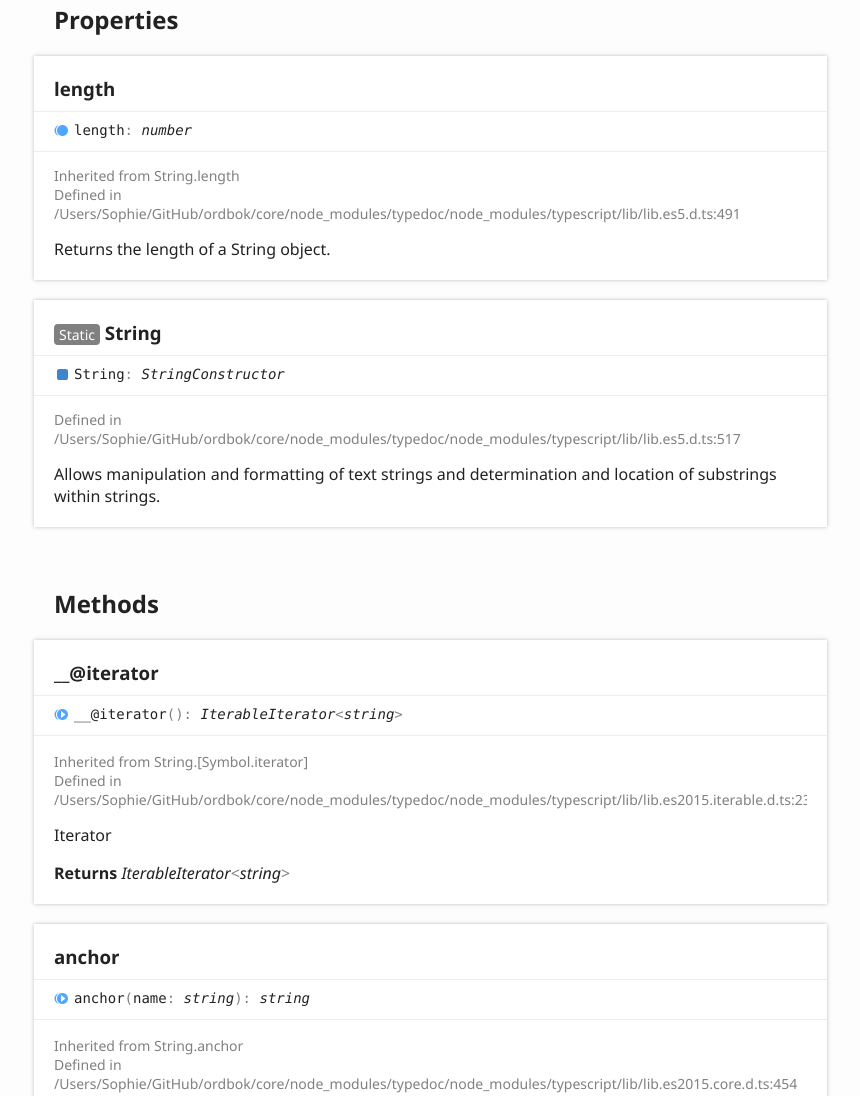
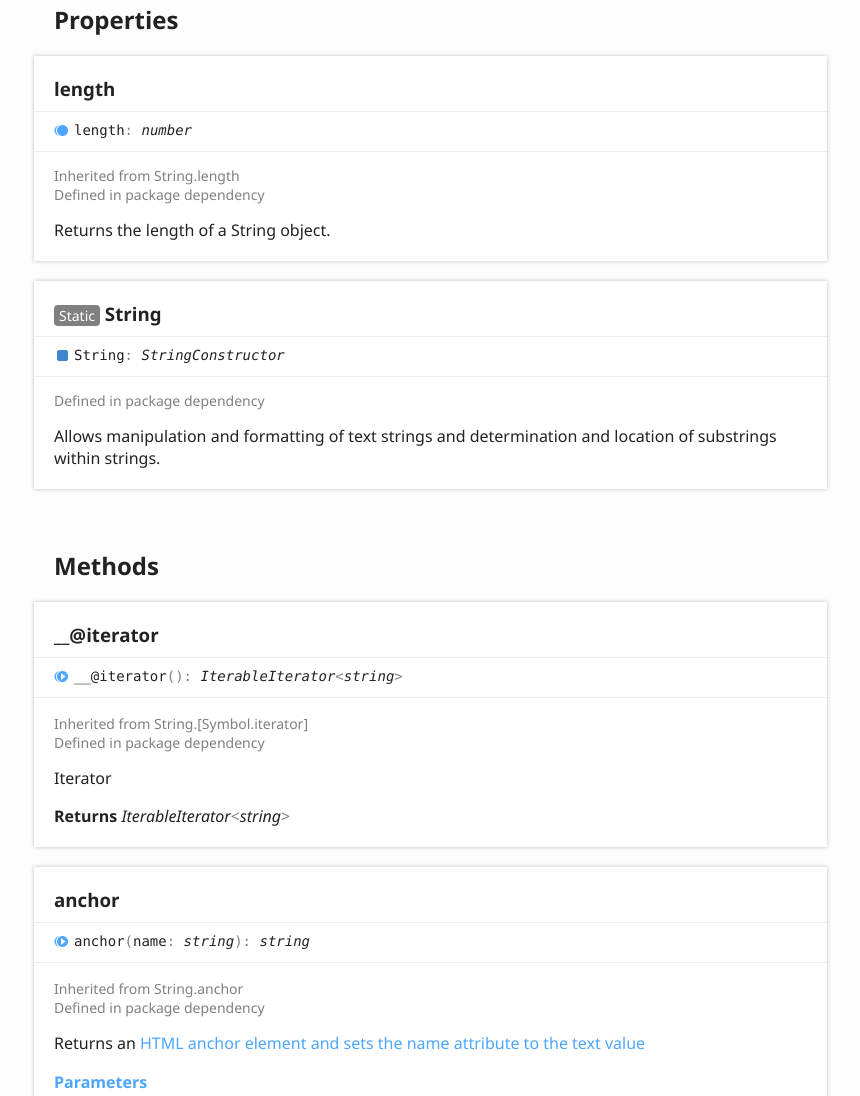
Before and after one commit to ordbok/library, a website: page docs/classes/text.html in a window 1280 px wide. Shown: the part 1782-2878 px from the top of the page, without its empty margins (6-866 px from the left). Drawn offline with Linux system fonts and the light colour scheme.

Commit message:
Update documentation theme

```diff
--- a/docs/classes/text.html
+++ b/docs/classes/text.html
@@ -200,7 +200,7 @@
 					<aside class="tsd-sources">
 						<p>Inherited from String.length</p>
 						<ul>
-							<li>Defined in /Users/Sophie/GitHub/ordbok/core/node_modules/typedoc/node_modules/typescript/lib/lib.es5.d.ts:491</li>
+							<li>Defined in package dependency</li>
 						</ul>
 					</aside>
 					<div class="tsd-comment tsd-typography">
@@ -215,7 +215,7 @@
 					<div class="tsd-signature tsd-kind-icon">String<span class="tsd-signature-symbol">:</span> <span class="tsd-signature-type">StringConstructor</span></div>
 					<aside class="tsd-sources">
 						<ul>
-							<li>Defined in /Users/Sophie/GitHub/ordbok/core/node_modules/typedoc/node_modules/typescript/lib/lib.es5.d.ts:517</li>
+							<li>Defined in package dependency</li>
 						</ul>
 					</aside>
 					<div class="tsd-comment tsd-typography">
@@ -238,7 +238,7 @@
 							<aside class="tsd-sources">
 								<p>Inherited from String.[Symbol.iterator]</p>
 								<ul>
-									<li>Defined in /Users/Sophie/GitHub/ordbok/core/node_modules/typedoc/node_modules/typescript/lib/lib.es2015.iterable.d.ts:235</li>
+									<li>Defined in package dependency</li>
 								</ul>
 							</aside>
 							<div class="tsd-comment tsd-typography">
@@ -261,7 +261,7 @@
 							<aside class="tsd-sources">
 								<p>Inherited from String.anchor</p>
 								<ul>
-									<li>Defined in /Users/Sophie/GitHub/ordbok/core/node_modules/typedoc/node_modules/typescript/lib/lib.es2015.core.d.ts:454</li>
+									<li>Defined in package dependency</li>
 								</ul>
 							</aside>
 							<div class="tsd-comment tsd-typography">
@@ -292,7 +292,7 @@
 							<aside class="tsd-sources">
 								<p>Inherited from String.big</p>
 								<ul>
-									<li>Defined in /Users/Sophie/GitHub/ordbok/core/node_modules/typedoc/node_modules/typescript/lib/lib.es2015.core.d.ts:457</li>
+									<li>Defined in package dependency</li>
 								</ul>
 							</aside>
 							<div class="tsd-comment tsd-typography">
@@ -315,7 +315,7 @@
 							<aside class="tsd-sources">
 								<p>Inherited from String.blink</p>
 								<ul>
-									<li>Defined in /Users/Sophie/GitHub/ordbok/core/node_modules/typedoc/node_modules/typescript/lib/lib.es2015.core.d.ts:460</li>
+									<li>Defined in package dependency</li>
 								</ul>
 							</aside>
 							<div class="tsd-comment tsd-typography">
@@ -338,7 +338,7 @@
 							<aside class="tsd-sources">
 								<p>Inherited from String.bold</p>
 								<ul>
-									<li>Defined in /Users/Sophie/GitHub/ordbok/core/node_modules/typedoc/node_modules/typescript/lib/lib.es2015.core.d.ts:463</li>
+									<li>Defined in package dependency</li>
 								</ul>
 							</aside>
 							<div class="tsd-comment tsd-typography">
@@ -361,7 +361,7 @@
 							<aside class="tsd-sources">
 								<p>Inherited from String.charAt</p>
 								<ul>
-									<li>Defined in /Users/Sophie/GitHub/ordbok/core/node_modules/typedoc/node_modules/typescript/lib/lib.es5.d.ts:392</li>
+									<li>Defined in package dependency</li>
 								</ul>
 							</aside>
 							<div class="tsd-comment tsd-typography">
@@ -393,7 +393,7 @@
 							<aside class="tsd-sources">
 								<p>Inherited from String.charCodeAt</p>
 								<ul>
-									<li>Defined in /Users/Sophie/GitHub/ordbok/core/node_modules/typedoc/node_modules/typescript/lib/lib.es5.d.ts:398</li>
+									<li>Defined in package dependency</li>
 								</ul>
 							</aside>
 							<div class="tsd-comment tsd-typography">
@@ -425,7 +425,7 @@
 							<aside class="tsd-sources">
 								<p>Inherited from String.codePointAt</p>
 								<ul>
-									<li>Defined in /Users/Sophie/GitHub/ordbok/core/node_modules/typedoc/node_modules/typescript/lib/lib.es2015.core.d.ts:402</li>
+									<li>Defined in package dependency</li>
 								</ul>
 							</aside>
 							<div class="tsd-comment tsd-typography">
@@ -461,7 +461,7 @@
 							<aside class="tsd-sources">
 								<p>Inherited from String.concat</p>
 								<ul>
-									<li>Defined in /Users/Sophie/GitHub/ordbok/core/node_modules/typedoc/node_modules/typescript/lib/lib.es5.d.ts:404</li>
+									<li>Defined in package dependency</li>
 								</ul>
 							</aside>
 							<div class="tsd-comment tsd-typography">
@@ -525,7 +525,7 @@
 							<aside class="tsd-sources">
 								<p>Inherited from String.fixed</p>
 								<ul>
-									<li>Defined in /Users/Sophie/GitHub/ordbok/core/node_modules/typedoc/node_modules/typescript/lib/lib.es2015.core.d.ts:466</li>
+									<li>Defined in package dependency</li>
 								</ul>
 							</aside>
 							<div class="tsd-comment tsd-typography">
@@ -548,7 +548,7 @@
 							<aside class="tsd-sources">
 								<p>Inherited from String.fontcolor</p>
 								<ul>
-									<li>Defined in /Users/Sophie/GitHub/ordbok/core/node_modules/typedoc/node_modules/typescript/lib/lib.es2015.core.d.ts:469</li>
+									<li>Defined in package dependency</li>
 								</ul>
 							</aside>
 							<div class="tsd-comment tsd-typography">
@@ -578,7 +578,7 @@
 							<aside class="tsd-sources">
 								<p>Inherited from String.fontsize</p>
 								<ul>
-									<li>Defined in /Users/Sophie/GitHub/ordbok/core/node_modules/typedoc/node_modules/typescript/lib/lib.es2015.core.d.ts:472</li>
+									<li>Defined in package dependency</li>
 								</ul>
 							</aside>
 							<div class="tsd-comment tsd-typography">
@@ -598,7 +598,7 @@
 							<aside class="tsd-sources">
 								<p>Inherited from String.fontsize</p>
 								<ul>
-									<li>Defined in /Users/Sophie/GitHub/ordbok/core/node_modules/typedoc/node_modules/typescript/lib/lib.es2015.core.d.ts:475</li>
+									<li>Defined in package dependency</li>
 								</ul>
 							</aside>
 							<div class="tsd-comment tsd-typography">
@@ -627,7 +627,7 @@
 							<aside class="tsd-sources">
 								<p>Inherited from String.includes</p>
 								<ul>
-									<li>Defined in /Users/Sophie/GitHub/ordbok/core/node_modules/typedoc/node_modules/typescript/lib/lib.es2015.core.d.ts:411</li>
+									<li>Defined in package dependency</li>
 								</ul>
 							</aside>
 							<div class="tsd-comment tsd-typography">
@@ -667,7 +667,7 @@
 							<aside class="tsd-sources">
 								<p>Inherited from String.indexOf</p>
 								<ul>
-									<li>Defined in /Users/Sophie/GitHub/ordbok/core/node_modules/typedoc/node_modules/typescript/lib/lib.es5.d.ts:411</li>
+									<li>Defined in package dependency</li>
 								</ul>
 							</aside>
 							<div class="tsd-comment tsd-typography">
@@ -705,7 +705,7 @@
 							<aside class="tsd-sources">
 								<p>Inherited from String.italics</p>
 								<ul>
-									<li>Defined in /Users/Sophie/GitHub/ordbok/core/node_modules/typedoc/node_modules/typescript/lib/lib.es2015.core.d.ts:478</li>
+									<li>Defined in package dependency</li>
 								</ul>
 							</aside>
 							<div class="tsd-comment tsd-typography">
@@ -728,7 +728,7 @@
 							<aside class="tsd-sources">
 								<p>Inherited from String.lastIndexOf</p>
 								<ul>
-									<li>Defined in /Users/Sophie/GitHub/ordbok/core/node_modules/typedoc/node_modules/typescript/lib/lib.es5.d.ts:418</li>
+									<li>Defined in package dependency</li>
 								</ul>
 							</aside>
 							<div class="tsd-comment tsd-typography">
@@ -766,7 +766,7 @@
 							<aside class="tsd-sources">
 								<p>Inherited from String.link</p>
 								<ul>
-									<li>Defined in /Users/Sophie/GitHub/ordbok/core/node_modules/typedoc/node_modules/typescript/lib/lib.es2015.core.d.ts:481</li>
+									<li>Defined in package dependency</li>
 								</ul>
 							</aside>
 							<div class="tsd-comment tsd-typography">
@@ -796,7 +796,7 @@
 								<p>Inherited from String.localeCompare</p>
 								<p>Overrides String.localeCompare</p>
 								<ul>
-									<li>Defined in /Users/Sophie/GitHub/ordbok/core/node_modules/typedoc/node_modules/typescript/lib/lib.es5.d.ts:424</li>
+									<li>Defined in package dependency</li>
 								</ul>
 							</aside>
 							<div class="tsd-comment tsd-typography">
@@ -829,7 +829,7 @@
 								<p>Inherited from String.match</p>
 								<p>Overrides String.match</p>
 								<ul>
-									<li>Defined in /Users/Sophie/GitHub/ordbok/core/node_modules/typedoc/node_modules/typescript/lib/lib.es5.d.ts:430</li>
+									<li>Defined in package dependency</li>
 								</ul>
 							</aside>
 							<div class="tsd-comment tsd-typography">
@@ -865,7 +865,7 @@
 							<aside class="tsd-sources">
 								<p>Inherited from String.normalize</p>
 								<ul>
-									<li>Defined in /Users/Sophie/GitHub/ordbok/core/node_modules/typedoc/node_modules/typescript/lib/lib.es2015.core.d.ts:426</li>
+									<li>Defined in package dependency</li>
 								</ul>
 							</aside>
 							<div class="tsd-comment tsd-typography">
@@ -890,7 +890,7 @@
 							<aside class="tsd-sources">
 								<p>Inherited from String.normalize</p>
 								<ul>
-									<li>Defined in /Users/Sophie/GitHub/ordbok/core/node_modules/typedoc/node_modules/typescript/lib/lib.es2015.core.d.ts:434</li>
+									<li>Defined in package dependency</li>
 								</ul>
 							</aside>
 							<div class="tsd-comment tsd-typography">
@@ -924,7 +924,7 @@
 							<aside class="tsd-sources">
 								<p>Inherited from String.padEnd</p>
 								<ul>
-									<li>Defined in /Users/Sophie/GitHub/ordbok/core/node_modules/typedoc/node_modules/typescript/lib/lib.es2017.string.d.ts:46</li>
+									<li>Defined in package dependency</li>
 								</ul>
 							</aside>
 							<div class="tsd-comment tsd-typography">
@@ -966,7 +966,7 @@
 							<aside class="tsd-sources">
 								<p>Inherited from String.padStart</p>
 								<ul>
-									<li>Defined in /Users/Sophie/GitHub/ordbok/core/node_modules/typedoc/node_modules/typescript/lib/lib.es2017.string.d.ts:33</li>
+									<li>Defined in package dependency</li>
 								</ul>
 							</aside>
 							<div class="tsd-comment tsd-typography">
@@ -1030,7 +1030,7 @@
 							<aside class="tsd-sources">
 								<p>Inherited from String.repeat</p>
 								<ul>
-									<li>Defined in /Users/Sophie/GitHub/ordbok/core/node_modules/typedoc/node_modules/typescript/lib/lib.es2015.core.d.ts:441</li>
+									<li>Defined in package dependency</li>
 								</ul>
 							</aside>
 							<div class="tsd-comment tsd-typography">
@@ -1065,7 +1065,7 @@
 								<p>Inherited from String.replace</p>
 								<p>Overrides String.replace</p>
 								<ul>
-									<li>Defined in /Users/Sophie/GitHub/ordbok/core/node_modules/typedoc/node_modules/typescript/lib/lib.es5.d.ts:437</li>
+									<li>Defined in package dependency</li>
 								</ul>
 							</aside>
 							<div class="tsd-comment tsd-typography">
@@ -1095,7 +1095,7 @@
 								<p>Inherited from String.replace</p>
 								<p>Overrides String.replace</p>
 								<ul>
-									<li>Defined in /Users/Sophie/GitHub/ordbok/core/node_modules/typedoc/node_modules/typescript/lib/lib.es5.d.ts:444</li>
+									<li>Defined in package dependency</li>
 								</ul>
 							</aside>
 							<div class="tsd-comment tsd-typography">
@@ -1155,7 +1155,7 @@
 								<p>Inherited from String.search</p>
 								<p>Overrides String.search</p>
 								<ul>
-									<li>Defined in /Users/Sophie/GitHub/ordbok/core/node_modules/typedoc/node_modules/typescript/lib/lib.es5.d.ts:450</li>
+									<li>Defined in package dependency</li>
 								</ul>
 							</aside>
 							<div class="tsd-comment tsd-typography">
@@ -1187,7 +1187,7 @@
 							<aside class="tsd-sources">
 								<p>Inherited from String.slice</p>
 								<ul>
-									<li>Defined in /Users/Sophie/GitHub/ordbok/core/node_modules/typedoc/node_modules/typescript/lib/lib.es5.d.ts:458</li>
+									<li>Defined in package dependency</li>
 								</ul>
 							</aside>
 							<div class="tsd-comment tsd-typography">
@@ -1226,7 +1226,7 @@
 							<aside class="tsd-sources">
 								<p>Inherited from String.small</p>
 								<ul>
-									<li>Defined in /Users/Sophie/GitHub/ordbok/core/node_modules/typedoc/node_modules/typescript/lib/lib.es2015.core.d.ts:484</li>
+									<li>Defined in package dependency</li>
 								</ul>
 							</aside>
 							<div class="tsd-comment tsd-typography">
@@ -1250,7 +1250,7 @@
 								<p>Inherited from String.split</p>
 								<p>Overrides String.split</p>
 								<ul>
-									<li>Defined in /Users/Sophie/GitHub/ordbok/core/node_modules/typedoc/node_modules/typescript/lib/lib.es5.d.ts:465</li>
+									<li>Defined in package dependency</li>
 								</ul>
 							</aside>
 							<div class="tsd-comment tsd-typography">
@@ -1288,7 +1288,7 @@
 							<aside class="tsd-sources">
 								<p>Inherited from String.startsWith</p>
 								<ul>
-									<li>Defined in /Users/Sophie/GitHub/ordbok/core/node_modules/typedoc/node_modules/typescript/lib/lib.es2015.core.d.ts:448</li>
+									<li>Defined in package dependency</li>
 								</ul>
 							</aside>
 							<div class="tsd-comment tsd-typography">
@@ -1322,7 +1322,7 @@
 							<aside class="tsd-sources">
 								<p>Inherited from String.strike</p>
 								<ul>
-									<li>Defined in /Users/Sophie/GitHub/ordbok/core/node_modules/typedoc/node_modules/typescript/lib/lib.es2015.core.d.ts:487</li>
+									<li>Defined in package dependency</li>
 								</ul>
 							</aside>
 							<div class="tsd-comment tsd-typography">
@@ -1345,7 +1345,7 @@
 							<aside class="tsd-sources">
 								<p>Inherited from String.sub</p>
 								<ul>
-									<li>Defined in /Users/Sophie/GitHub/ordbok/core/node_modules/typedoc/node_modules/typescript/lib/lib.es2015.core.d.ts:490</li>
+									<li>Defined in package dependency</li>
 								</ul>
 							</aside>
 							<div class="tsd-comment tsd-typography">
@@ -1368,7 +1368,7 @@
 							<aside class="tsd-sources">
 								<p>Inherited from String.substr</p>
 								<ul>
-									<li>Defined in /Users/Sophie/GitHub/ordbok/core/node_modules/typedoc/node_modules/typescript/lib/lib.es5.d.ts:499</li>
+									<li>Defined in package dependency</li>
 								</ul>
 							</aside>
 							<div class="tsd-comment tsd-typography">
@@ -1406,7 +1406,7 @@
 							<aside class="tsd-sources">
 								<p>Inherited from String.substring</p>
 								<ul>
-									<li>Defined in /Users/Sophie/GitHub/ordbok/core/node_modules/typedoc/node_modules/typescript/lib/lib.es5.d.ts:473</li>
+									<li>Defined in package dependency</li>
 								</ul>
 							</aside>
 							<div class="tsd-comment tsd-typography">
@@ -1445,7 +1445,7 @@
 							<aside class="tsd-sources">
 								<p>Inherited from String.sup</p>
 								<ul>
-									<li>Defined in /Users/Sophie/GitHub/ordbok/core/node_modules/typedoc/node_modules/typescript/lib/lib.es2015.core.d.ts:493</li>
+									<li>Defined in package dependency</li>
 								</ul>
 							</aside>
 							<div class="tsd-comment tsd-typography">
@@ -1468,7 +1468,7 @@
 							<aside class="tsd-sources">
 								<p>Inherited from String.toLocaleLowerCase</p>
 								<ul>
-									<li>Defined in /Users/Sophie/GitHub/ordbok/core/node_modules/typedoc/node_modules/typescript/lib/lib.es5.d.ts:479</li>
+									<li>Defined in package dependency</li>
 								</ul>
 							</aside>
 							<div class="tsd-comment tsd-typography">
@@ -1491,7 +1491,7 @@
 							<aside class="tsd-sources">
 								<p>Inherited from String.toLocaleUpperCase</p>
 								<ul>
-									<li>Defined in /Users/Sophie/GitHub/ordbok/core/node_modules/typedoc/node_modules/typescript/lib/lib.es5.d.ts:485</li>
+									<li>Defined in package dependency</li>
 								</ul>
 							</aside>
 							<div class="tsd-comment tsd-typography">
@@ -1514,7 +1514,7 @@
 							<aside class="tsd-sources">
 								<p>Inherited from String.toLowerCase</p>
 								<ul>
-									<li>Defined in /Users/Sophie/GitHub/ordbok/core/node_modules/typedoc/node_modules/typescript/lib/lib.es5.d.ts:476</li>
+									<li>Defined in package dependency</li>
 								</ul>
 							</aside>
 							<div class="tsd-comment tsd-typography">
@@ -1537,7 +1537,7 @@
 							<aside class="tsd-sources">
 								<p>Inherited from String.toString</p>
 								<ul>
-									<li>Defined in /Users/Sophie/GitHub/ordbok/core/node_modules/typedoc/node_modules/typescript/lib/lib.es5.d.ts:386</li>
+									<li>Defined in package dependency</li>
 								</ul>
 							</aside>
 							<div class="tsd-comment tsd-typography">
@@ -1560,7 +1560,7 @@
 							<aside class="tsd-sources">
 								<p>Inherited from String.toUpperCase</p>
 								<ul>
-									<li>Defined in /Users/Sophie/GitHub/ordbok/core/node_modules/typedoc/node_modules/typescript/lib/lib.es5.d.ts:482</li>
+									<li>Defined in package dependency</li>
 								</ul>
 							</aside>
 							<div class="tsd-comment tsd-typography">
@@ -1583,7 +1583,7 @@
 							<aside class="tsd-sources">
 								<p>Inherited from String.trim</p>
 								<ul>
-									<li>Defined in /Users/Sophie/GitHub/ordbok/core/node_modules/typedoc/node_modules/typescript/lib/lib.es5.d.ts:488</li>
+									<li>Defined in package dependency</li>
 								</ul>
 							</aside>
 							<div class="tsd-comment tsd-typography">
@@ -1606,7 +1606,7 @@
 							<aside class="tsd-sources">
 								<p>Inherited from String.trimLeft</p>
 								<ul>
-									<li>Defined in /Users/Sophie/GitHub/ordbok/core/node_modules/@types/node/globals.d.ts:152</li>
+									<li>Defined in package dependency</li>
 								</ul>
 							</aside>
 							<div class="tsd-comment tsd-typography">
@@ -1629,7 +1629,7 @@
 							<aside class="tsd-sources">
 								<p>Inherited from String.trimRight</p>
 								<ul>
-									<li>Defined in /Users/Sophie/GitHub/ordbok/core/node_modules/@types/node/globals.d.ts:154</li>
+									<li>Defined in package dependency</li>
 								</ul>
 							</aside>
 							<div class="tsd-comment tsd-typography">
@@ -1674,7 +1674,7 @@
 							<aside class="tsd-sources">
 								<p>Inherited from String.valueOf</p>
 								<ul>
-									<li>Defined in /Users/Sophie/GitHub/ordbok/core/node_modules/typedoc/node_modules/typescript/lib/lib.es5.d.ts:502</li>
+									<li>Defined in package dependency</li>
 								</ul>
 							</aside>
 							<div class="tsd-comment tsd-typography">
```
Also changed, not shown: docs/interfaces/iajaxerror.html (+4 -4 lines), package.json (+5 -4 lines), tsconfig-docs.json (+16 -6 lines), 1 other file.
